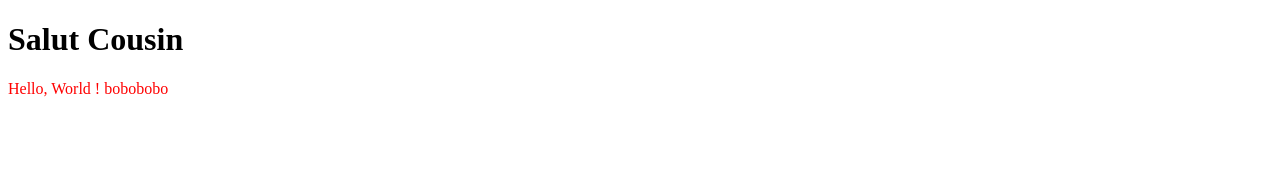
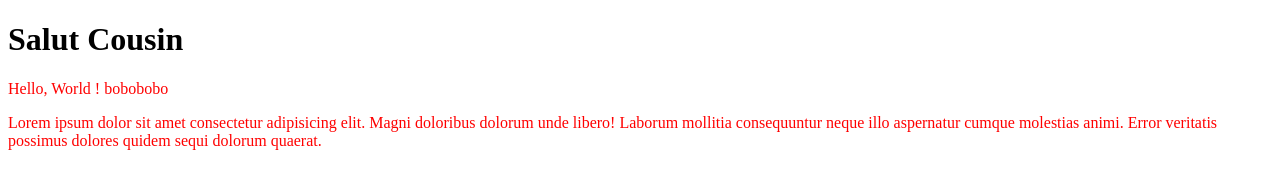
Before and after one commit to Jimbiscus/GitHub_Course, a plain HTML site: page index.html in a window 1280 px wide. Drawn offline with Linux system fonts and the light colour scheme; files that its build step writes are made by us from their sources.

Commit message:
added a new lorem impsum paragraph

```diff
--- a/index.html
+++ b/index.html
@@ -11,6 +11,10 @@
 <body>
     <h1>Salut Cousin</h1>
     <p>Hello, World ! bobobobo</p>
+    <p>Lorem ipsum dolor sit amet consectetur adipisicing elit.
+        Magni doloribus dolorum unde libero! Laborum mollitia consequuntur
+        neque illo aspernatur cumque molestias animi. Error veritatis possimus dolores
+        quidem sequi dolorum quaerat.</p>
 </body>
 
 </html>
```
